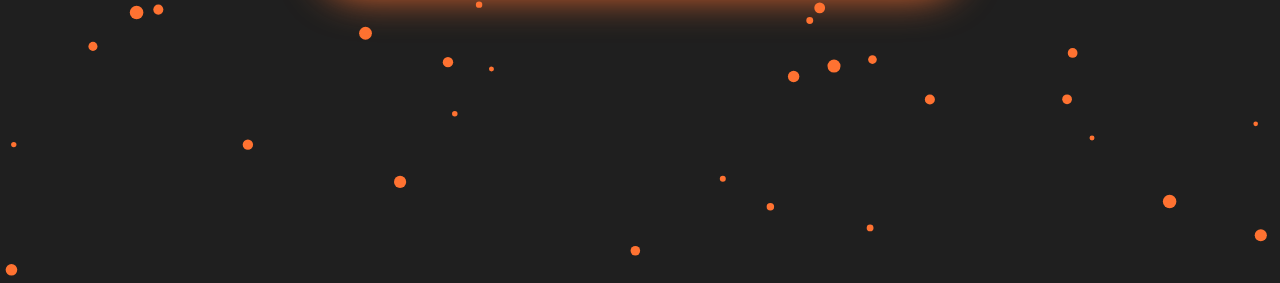
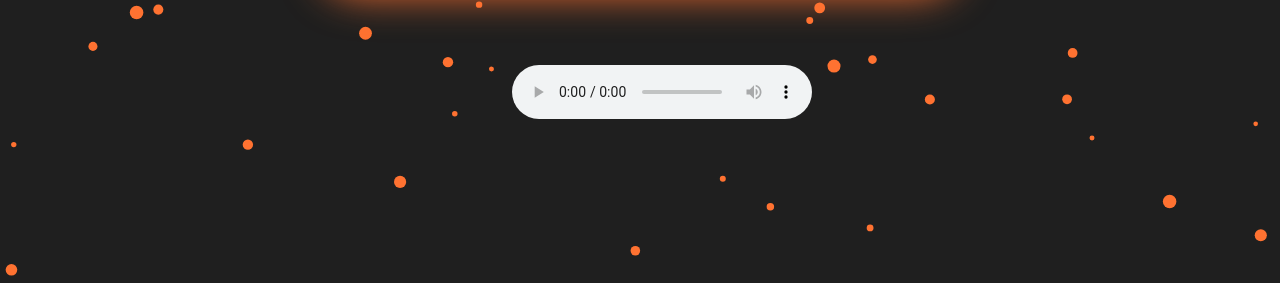
Before and after one commit to Reverie-Self/reverie-self.github.io, a plain HTML site: page projects/musicPages/keepItSimpleStupid/index.html in a window 1280 px wide. Shown: the part 517-800 px from the top of the page. Drawn offline with Linux system fonts and the light colour scheme.

Commit message:
iswhatItIs O.O

```diff
--- a/projects/musicPages/index.html
+++ b/projects/musicPages/keepItSimpleStupid/index.html
@@ -16,8 +16,9 @@
         }
         #audioController {
             position: fixed;
-            bottom: 20px;
-            left: 20px;
+            bottom: 20%;
+            left: 40%;
+            z-index: 10; /* Make sure it's on top */
         }
         h1 {
             position: absolute;
@@ -48,6 +49,14 @@
     <canvas id="particleCanvas"></canvas>
     <h1>Keep It Simple Stupid</h1>
     <button onclick="window.location.href='/projects/musicPages/tmp.html'">Back</button>
+
+    <!-- Audio controls -->
+    <div id="audioController">
+        <audio id="backgroundMusic" autoplay loop controls>
+            <source src="/projects/musicPages/keepItSimpleStupid/Keep It Simple Stupid.mp3" type="audio/mp3">
+            Your browser does not support the audio element.
+        </audio>
+    </div>
 
     <script>
         const canvas = document.getElementById('particleCanvas');
```
Also changed, not shown: 1 other file.
